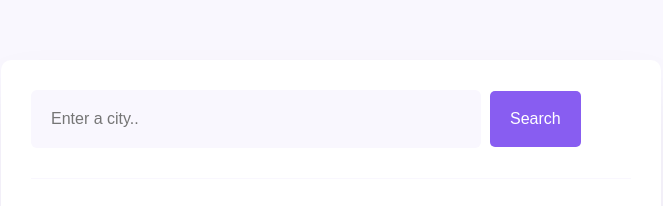
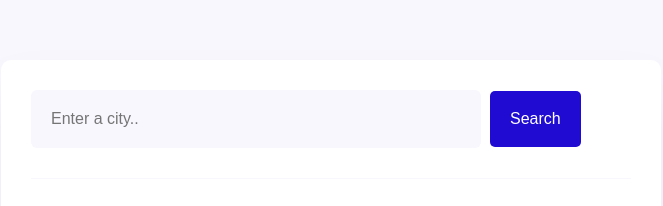
Before and after one commit to Ingrydgoncalves/weather, a website built with Parcel: page index.html in a window 1280 px wide. Shown: the top 206 px of the page, without its empty margins (309-972 px from the left). Built offline with nearby package versions, Linux system fonts and the light colour scheme.

Commit message:
changed color button

```diff
--- a/src/styles.css
+++ b/src/styles.css
@@ -34,7 +34,7 @@ header {
 .search-button {
   margin-left: 5px;
   font-size: 16px;
-  background-color: #885df1;
+  background-color: #1f0bd1;
   color: white;
   border: none;
   padding: 20px;
```
